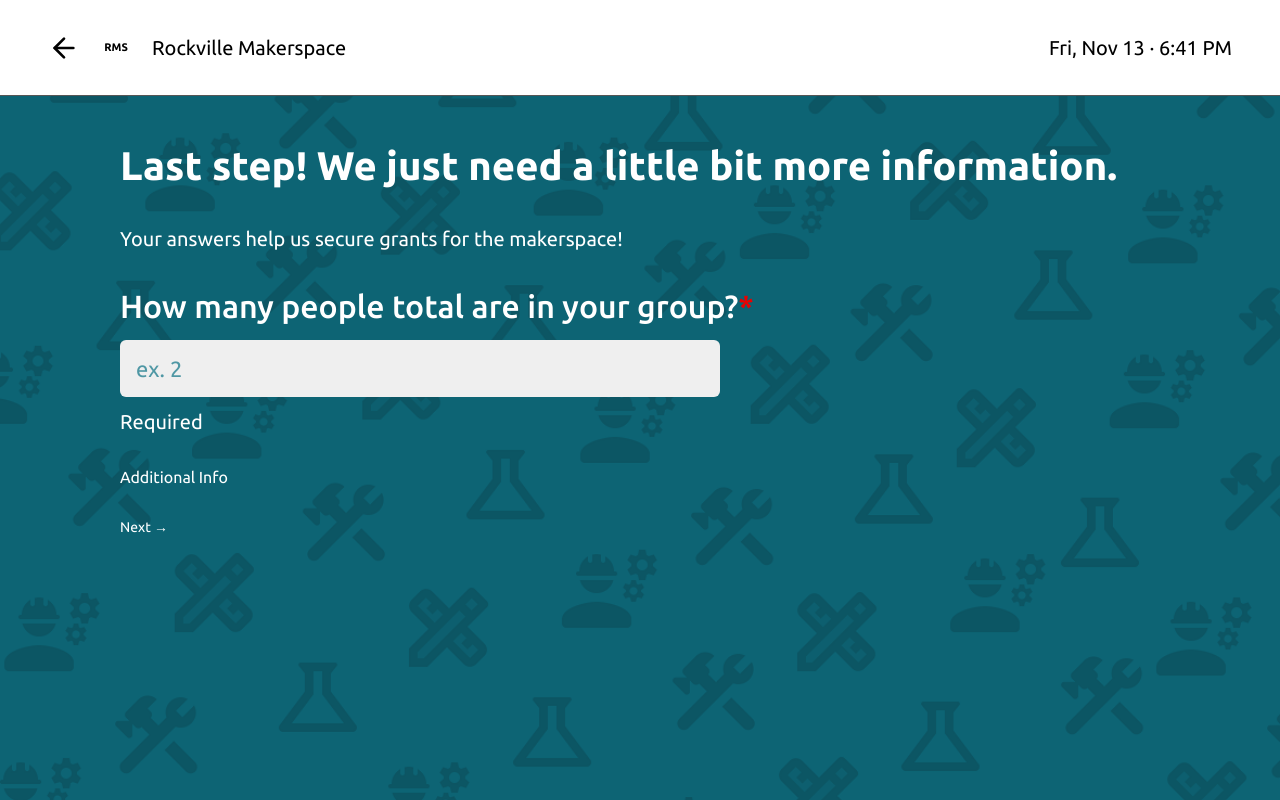
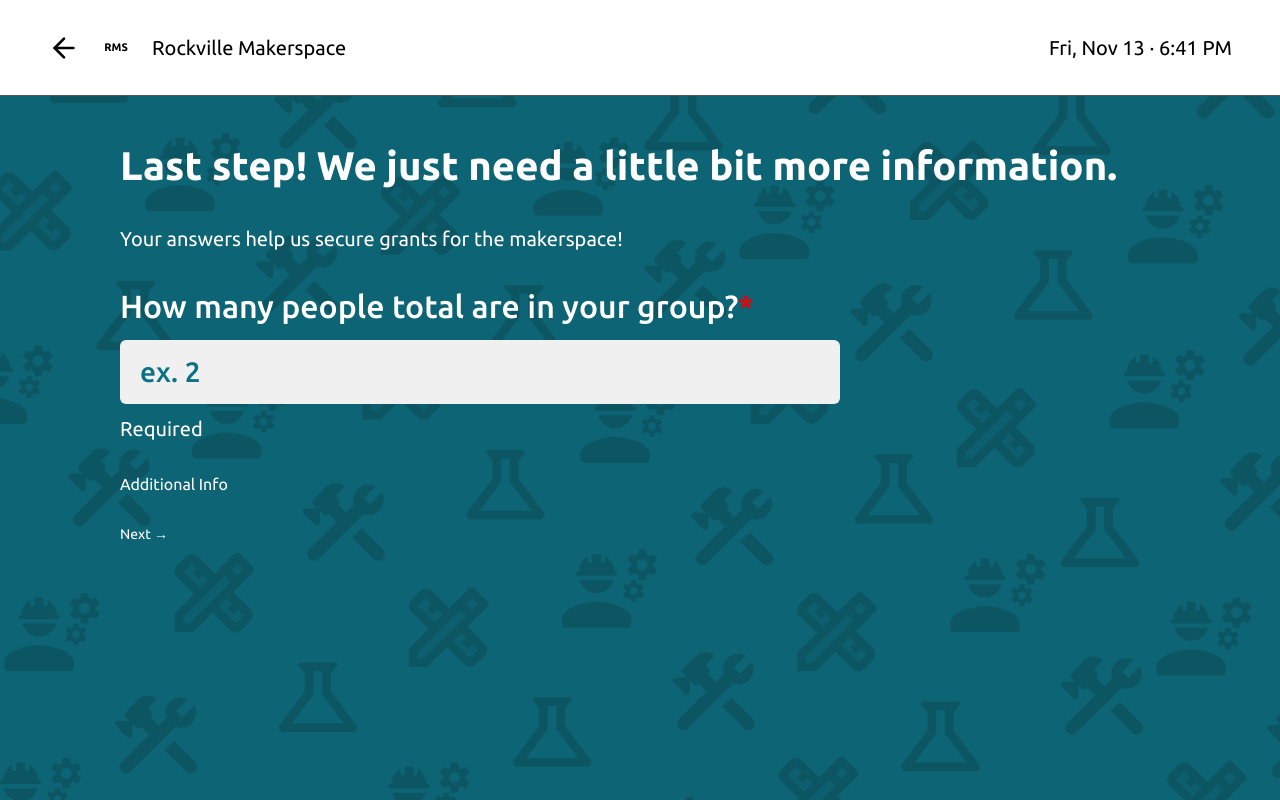
Before and after one commit to Hack4Impact-UMD/rockville-makerspace, a React (Vite) app in the folder packages/frontend/: page /additional-info in a window 1280 px wide. Built offline with nearby package versions, Linux system fonts and the light colour scheme; no server answers.

Commit message:
changed box text formatting to match figma

```diff
--- a/packages/frontend/src/routes/_member-check-in/additional-info.tsx
+++ b/packages/frontend/src/routes/_member-check-in/additional-info.tsx
@@ -64,7 +64,7 @@ function AdditionalInfo() {
           placeholder="ex. 2"
           value={groupSize}
           onChange={(e) => setGroupSize(e.target.value)}
-          className="w-full max-w-[600px] rounded-md bg-[#efefef] px-4 py-3 text-[22px] text-teal placeholder:text-teal/70"
+          className="w-[720px] h-[64px] rounded-md bg-[#F0F0F0] px-[20px] py-3 text-[28px] text-[#0B7285] font-[500] placeholder:text-[#0B7285]"
         />
         <span className="text-[20px] font-[400]">Required</span>
 
```
